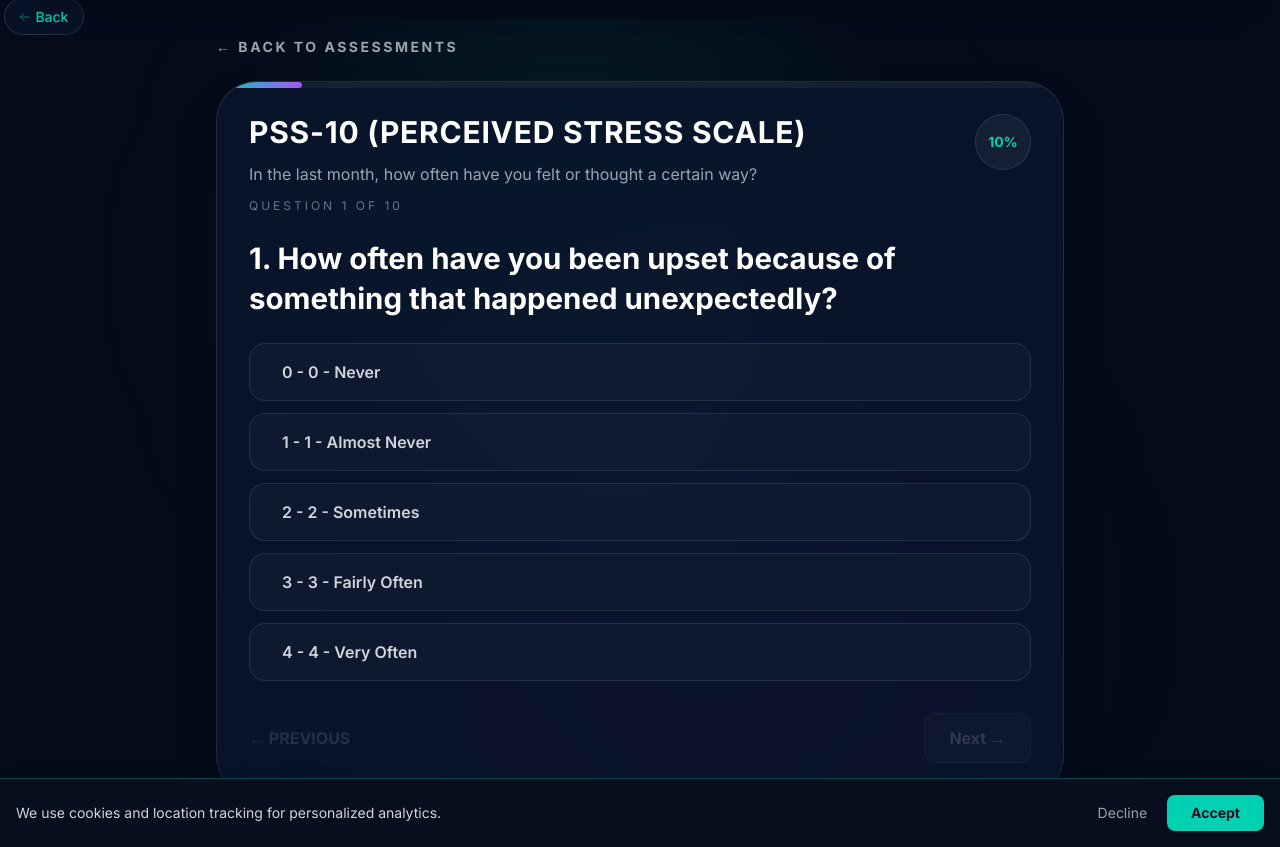
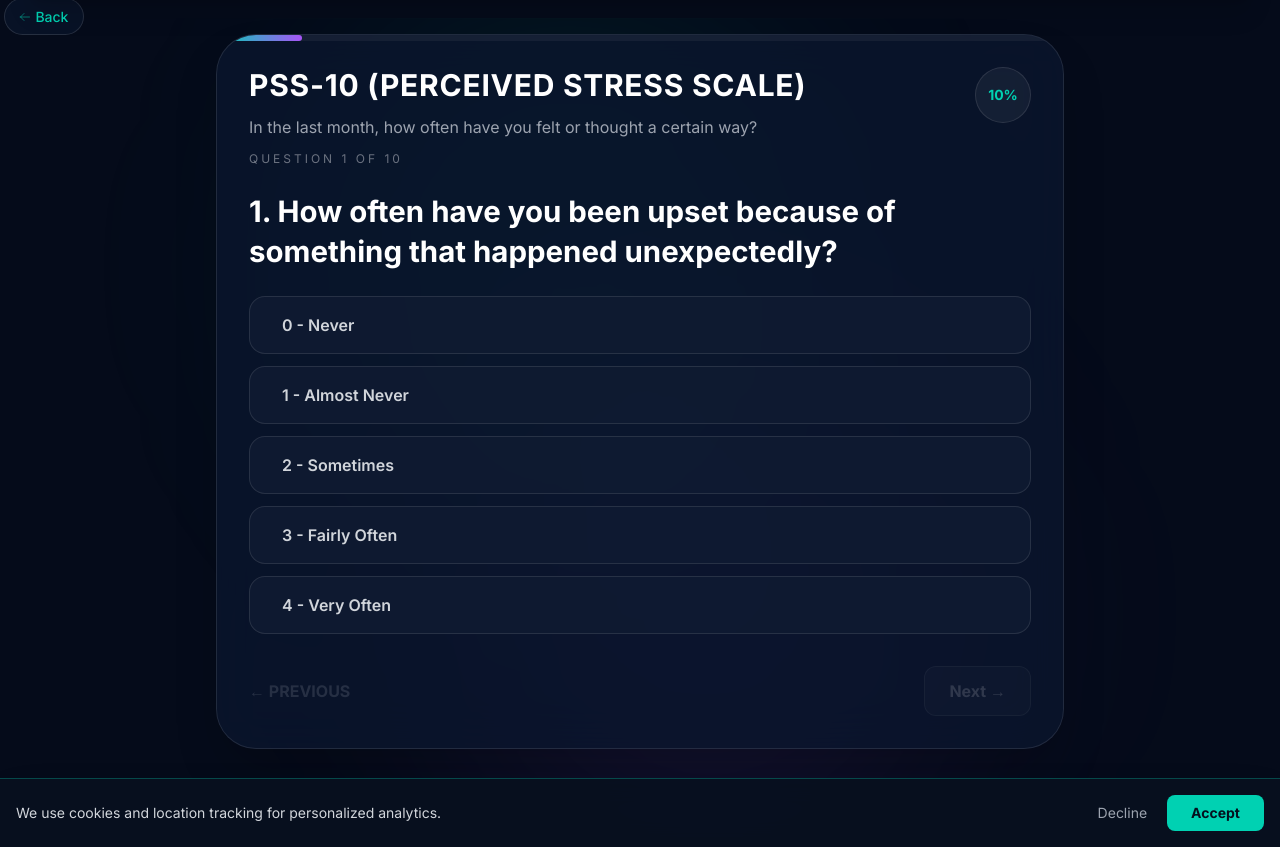
Before and after one commit to Nitesh-Bhardwaj-git/MindMend, a Django app: page /assessments/pss/ in a window 1280 px wide. Shown: the part 94-941 px from the top of the page. Run offline with Django 5.2, Linux system fonts and the light colour scheme; a user stored in the database is signed in; data comes from the database, SQL or seed files in the repository; some libraries are stand-ins or nearby versions.

Commit message:
fix: remove duplicate value prefix in assessment form options

```diff
--- a/templates/Mind_Mend/assessment_form.html
+++ b/templates/Mind_Mend/assessment_form.html
@@ -9,11 +9,6 @@
   <div class="absolute bottom-0 right-1/4 w-[500px] h-[500px] bg-purple-500/10 rounded-full blur-[120px]"></div>
 
   <div class="max-w-4xl mx-auto px-6 relative z-10">
-
-    <!-- Back Button -->
-    <a href="{% url 'assessments' %}" class="inline-flex items-center gap-2 text-gray-400 hover:text-[#00d1b2] mb-6 text-sm font-bold uppercase tracking-[0.18em] transition">
-      ← Back to Assessments
-    </a>
 
     <div class="assessment-card bg-[#0b162d]/80 backdrop-blur-xl border border-white/10 rounded-[2.5rem] p-6 md:p-8 shadow-2xl relative overflow-hidden">
 
@@ -57,7 +52,7 @@
                   id="{{ input_prefix }}_{{ forloop.parentloop.counter0 }}_{{ value }}"
                 >
                 <div class="option-display w-full text-left px-6 md:px-8 py-4 rounded-2xl border border-white/10 font-semibold bg-[#111c33]/80 text-gray-300 transition duration-200 hover:bg-[#16213d]/80 hover:border-[#00d1b2]/30">
-                  <span class="block text-sm md:text-base">{{ value }} - {{ label }}</span>
+                  <span class="block text-sm md:text-base">{{ label }}</span>
                 </div>
               </label>
               {% endfor %}
```
